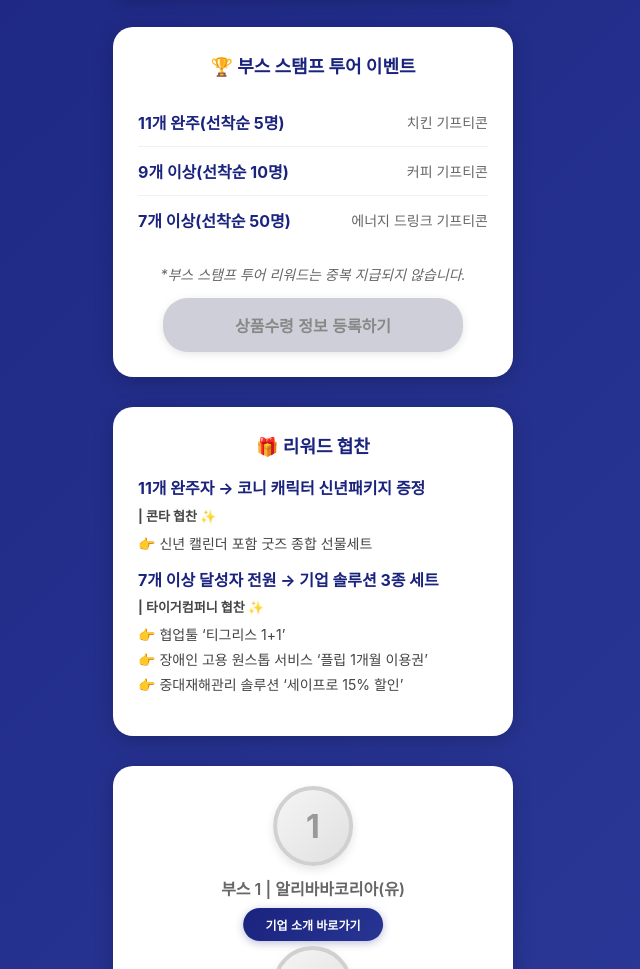
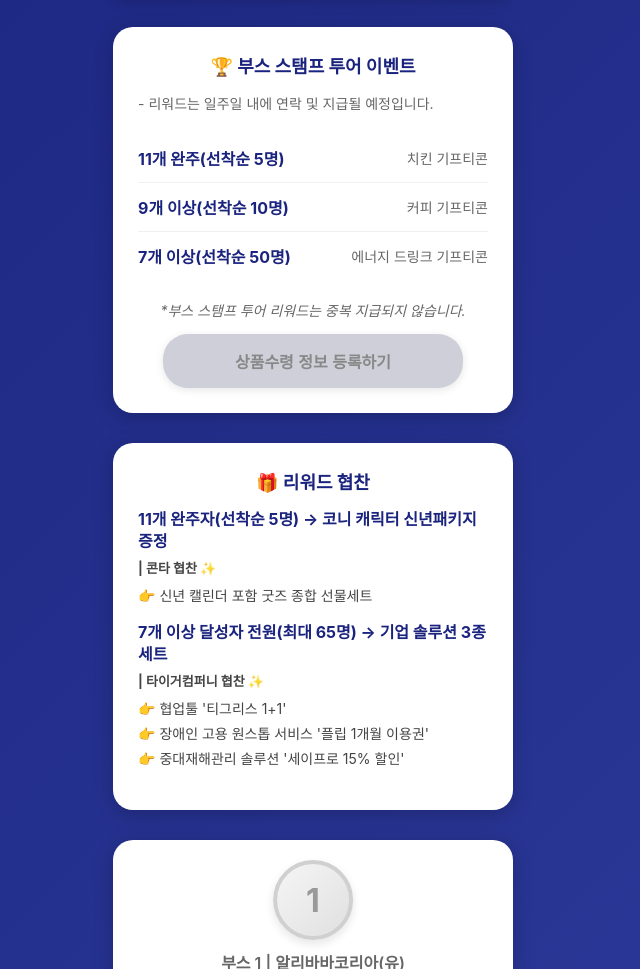
Before and after one commit to Lye-joseph/gainge-booth-stamp-tour, a plain HTML site: page index.html in a window 1280 px wide. Shown: the part 372-1341 px from the top of the page, without its empty margins (327-967 px from the left). Drawn offline with Linux system fonts and the light colour scheme.

Commit message:
리워드 안내사항 및 협찬 정보 업데이트
- 부스 스탬프 투어 이벤트 섹션에 리워드 지급 안내사항 추가
- 리워드 협찬: 11개 완주자에 선착순 5명 명시
- 리워드 협찬: 7개 이상 달성자에 최대 65명 명시

```diff
--- a/index.html
+++ b/index.html
@@ -38,6 +38,7 @@
         <div class="reward-section" id="rewardSection">
             <div class="reward-card">
                 <h3>🏆 부스 스탬프 투어 이벤트</h3>
+                <p class="reward-guide">- 리워드는 일주일 내에 연락 및 지급될 예정입니다.</p>
                 <div class="reward-info">
                     <div class="reward-item">
                         <span class="reward-count">11개 완주(선착순 5명)</span>
@@ -62,19 +63,19 @@
             <div class="reward-card sponsor-card">
                 <h3>🎁 리워드 협찬</h3>
                 <div class="sponsor-item">
-                    <div class="sponsor-title"><strong>11개 완주자</strong> → 코니 캐릭터 신년패키지 증정</div>
+                    <div class="sponsor-title"><strong>11개 완주자(선착순 5명)</strong> → 코니 캐릭터 신년패키지 증정</div>
                     <div class="sponsor-brand-line">| <strong>콘타 협찬 ✨</strong></div>
                     <ul class="sponsor-list">
                         <li>👉 신년 캘린더 포함 굿즈 종합 선물세트</li>
                     </ul>
                 </div>
                 <div class="sponsor-item">
-                    <div class="sponsor-title"><strong>7개 이상 달성자 전원</strong> → 기업 솔루션 3종 세트</div>
+                    <div class="sponsor-title"><strong>7개 이상 달성자 전원(최대 65명)</strong> → 기업 솔루션 3종 세트</div>
                     <div class="sponsor-brand-line">| <strong>타이거컴퍼니 협찬 ✨</strong></div>
                     <ul class="sponsor-list">
-                        <li>👉 협업툴 ‘티그리스 1+1’</li>
-                        <li>👉 장애인 고용 원스톱 서비스 ‘플립 1개월 이용권’</li>
-                        <li>👉 중대재해관리 솔루션 ‘세이프로 15% 할인’</li>
+                        <li>👉 협업툴 '티그리스 1+1'</li>
+                        <li>👉 장애인 고용 원스톱 서비스 '플립 1개월 이용권'</li>
+                        <li>👉 중대재해관리 솔루션 '세이프로 15% 할인'</li>
                     </ul>
                 </div>
             </div>
--- a/styles.css
+++ b/styles.css
@@ -108,8 +108,16 @@ header h1 {
 .reward-card h3 {
     color: #1a237e;
     font-size: 18px;
+    margin-bottom: 15px;
+    font-weight: bold;
+}
+
+.reward-guide {
+    font-size: 14px;
+    color: #666;
     margin-bottom: 20px;
-    font-weight: bold;
+    text-align: left;
+    line-height: 1.5;
 }
 
 .sponsor-card .sponsor-item {
```
